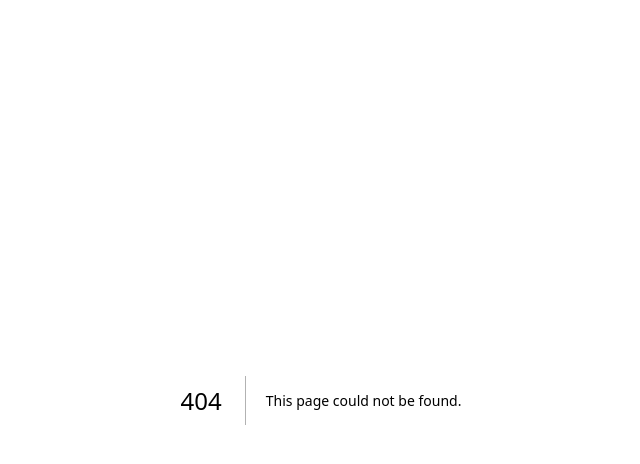
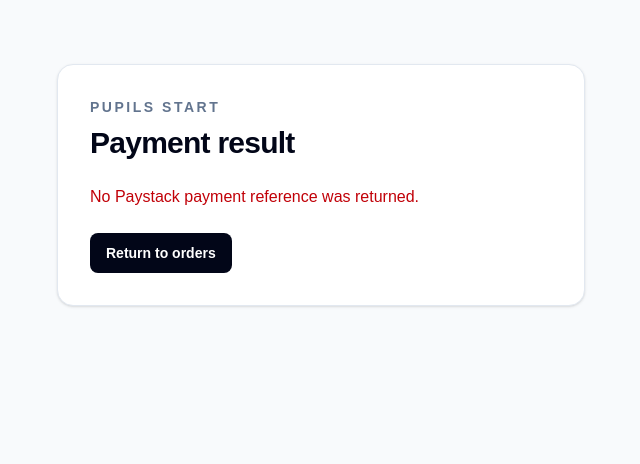
Before and after one commit to greenbasket-labs/pupilsstartercustom, a Next.js app in the folder apps/web/: page /payment/callback in a window 1280 px wide. Before the commit this address had no page. Shown: the top 464 px of the page, without its empty margins (319-959 px from the left). Built offline with nearby package versions, Linux system fonts and the light colour scheme.

Commit message:
feat: add Paystack payment callback verification page

```diff
--- /dev/null
+++ b/apps/web/src/app/payment/callback/page.tsx
@@ -0,0 +1,115 @@
+"use client";
+
+import { useEffect, useState } from "react";
+
+type VerificationResult = {
+  reference?: string;
+  status?: string;
+  paymentStatus?: string;
+  inventoryReduced?: boolean;
+  error?: string;
+};
+
+export default function PaymentCallbackPage() {
+  const [result, setResult] = useState<VerificationResult | null>(null);
+  const [loading, setLoading] = useState(true);
+
+  useEffect(() => {
+    const reference = new URLSearchParams(window.location.search).get("reference");
+
+    if (!reference) {
+      setResult({ error: "No Paystack payment reference was returned." });
+      setLoading(false);
+      return;
+    }
+
+    async function verify() {
+      try {
+        const response = await fetch("/api/payment/verify", {
+          method: "POST",
+          headers: { "Content-Type": "application/json" },
+          body: JSON.stringify({ reference }),
+        });
+
+        const body = (await response.json()) as VerificationResult;
+
+        if (!response.ok) {
+          throw new Error(body.error ?? "Unable to verify payment.");
+        }
+
+        setResult(body);
+      } catch (error) {
+        setResult({
+          error:
+            error instanceof Error
+              ? error.message
+              : "Unable to verify payment.",
+        });
+      } finally {
+        setLoading(false);
+      }
+    }
+
+    void verify();
+  }, []);
+
+  return (
+    <main className="min-h-screen bg-slate-50 text-slate-950">
+      <div className="mx-auto max-w-xl px-6 py-16">
+        <div className="rounded-2xl border border-slate-200 bg-white p-8 shadow-sm">
+          <p className="text-sm font-semibold uppercase tracking-[0.18em] text-slate-500">
+            PUPILS START
+          </p>
+          <h1 className="mt-2 text-3xl font-semibold tracking-tight">
+            Payment result
+          </h1>
+
+          {loading ? (
+            <p className="mt-6 text-slate-600">
+              Verifying your payment with Paystack...
+            </p>
+          ) : result?.error ? (
+            <>
+              <p className="mt-6 text-red-700">{result.error}</p>
+              <a
+                href="/order"
+                className="mt-6 inline-block rounded-lg bg-slate-950 px-4 py-2.5 text-sm font-semibold text-white"
+              >
+                Return to orders
+              </a>
+            </>
+          ) : (
+            <>
+              <div className="mt-6 rounded-xl border border-slate-200 bg-slate-50 p-5">
+                <p className="text-sm text-slate-600">
+                  Payment:{" "}
+                  <strong>{result?.paymentStatus ?? "Pending"}</strong>
+                </p>
+                <p className="mt-2 text-sm text-slate-600">
+                  Paystack status:{" "}
+                  <strong>{result?.status ?? "Unknown"}</strong>
+                </p>
+                <p className="mt-2 text-sm text-slate-600">
+                  Stock reduction: <strong>No</strong>
+                </p>
+              </div>
+
+              <p className="mt-5 text-sm text-slate-500">
+                This payment verification step does not change inventory.
+                Inventory reduction will only happen in the later protected
+                verified-payment fulfillment step.
+              </p>
+
+              <a
+                href="/order"
+                className="mt-6 inline-block rounded-lg bg-slate-950 px-4 py-2.5 text-sm font-semibold text-white"
+              >
+                Return to orders
+              </a>
+            </>
+          )}
+        </div>
+      </div>
+    </main>
+  );
+}
```
